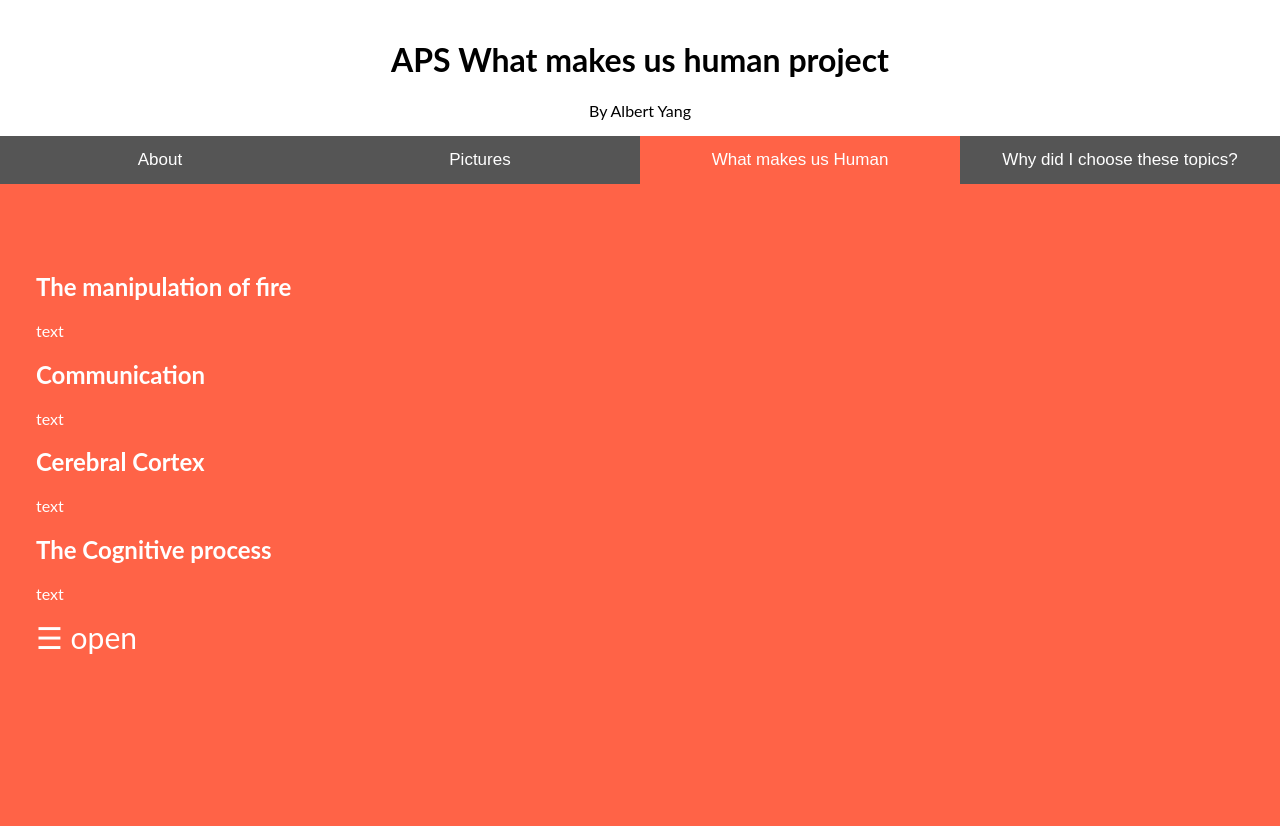
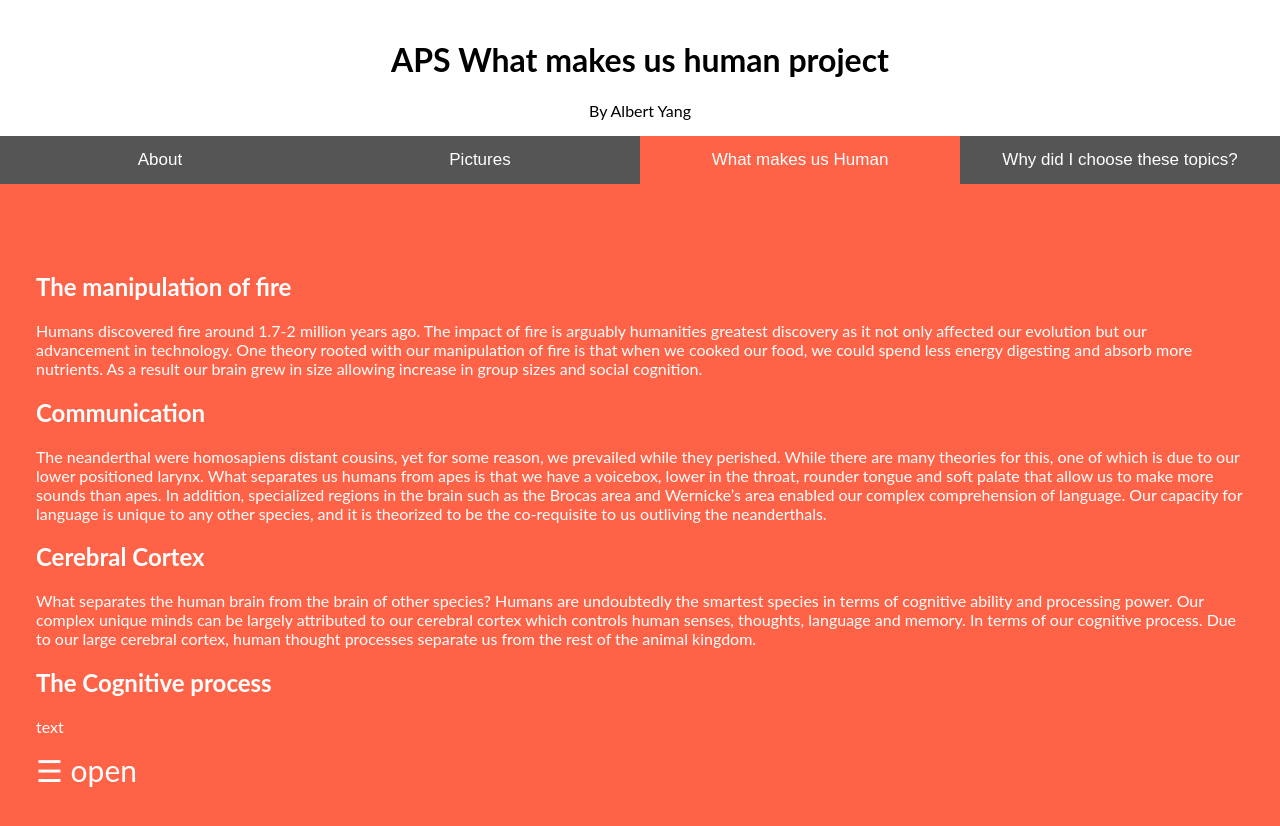
Before and after one commit to a-porcelain-reviewed/APSproject, a plain HTML site: page index.html in a window 1280 px wide. Both pictures are taken after a click on the button "What makes us Human". Drawn offline with Linux system fonts and the light colour scheme.

Commit message:
Update index.html

```diff
--- a/index.html
+++ b/index.html
@@ -142,20 +142,21 @@ body, html {
     <div id="mySidenav" class="sidenav">
     <a href="javascript:void(0)" class="closebtn" onclick="closeNav()">&times;</a>
 	<h3> Anthropology </h3>
-    <a href="#">About</a>
-    <a href="#">Services</a>
+    <a href="#">Manipulation of fire</a>
+    <a href="#">Communication</a>
 	<h3> Psychology </h3>
-    <a href="#">Clients</a>
-    <a href="#">Contact</a>
+    <a href="#">Cerebral Cortex</a>
+    <a href="#">Cognitive Process</a>
     </div>
 
   <div id="main">
   <h2> The manipulation of fire </h2>
-	<p> text </p>
+	<p> Humans discovered fire around 1.7-2 million years ago. The impact of fire is arguably humanities greatest discovery as it not only affected our evolution but our advancement in technology.  One theory rooted with our manipulation of fire is that when we cooked our food, we could spend less energy digesting and absorb more nutrients. As a result our brain grew in size allowing increase in group sizes and social cognition. </p>
 	<h2> Communication </h2>
-	<p> text </p>
+	<p> The neanderthal were homosapiens distant cousins, yet for some reason, we prevailed while they perished. While there are many theories for this, one of which is due to our lower positioned larynx. What separates us humans from apes is that we have a voicebox, lower in the throat, rounder tongue and soft palate that allow us to make more sounds than apes. In addition, specialized regions in the brain such as the Brocas area and Wernicke’s area enabled our complex comprehension of language. Our capacity for language is unique to any other species,  and it is theorized to be the co-requisite to us outliving the neanderthals.
+</p>
 	<h2> Cerebral Cortex </h2>
-	<p> text </p>
+	<p> What separates the human brain from the brain of other species? Humans are undoubtedly the smartest species in terms of cognitive ability and processing power. Our complex unique minds can be largely attributed to our cerebral cortex which controls human senses, thoughts, language and memory. In terms of our cognitive process. Due to our large cerebral cortex, human thought processes separate us from the rest of the animal kingdom.  </p>
 	<h2> The Cognitive process </h2>
 	<p> text </p>
   <span style="font-size:30px;cursor:pointer" onclick="openNav()">&#9776; open</span>
```
